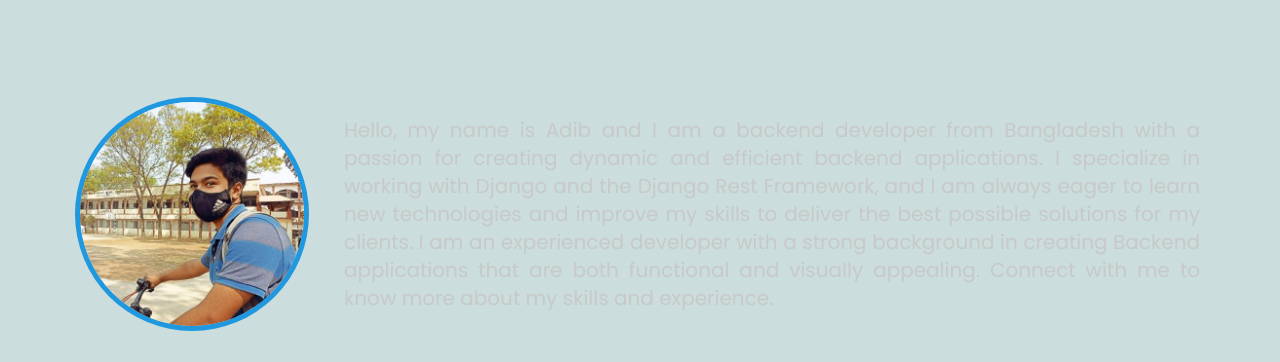
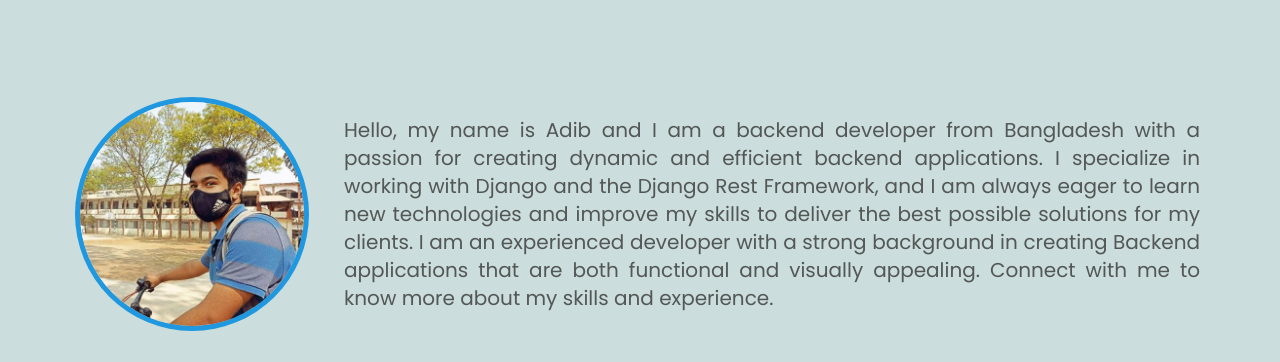
Before and after one commit to adib-the-noob/portfolio, a React (Vite) app: page / in a window 1280 px wide. Shown: the part 910-1272 px from the top of the page. Built offline with nearby package versions, Linux system fonts and the light colour scheme.

Commit message:
updated: css

```diff
--- a/src/Components/Home/AboutMe/About.jsx
+++ b/src/Components/Home/AboutMe/About.jsx
@@ -10,7 +10,7 @@ const About = (props) => {
      <h1 className={`text-center text-4xl md:text-5xl lg:text-6xl text-lightYellow pb-16 md:pb-20 lg:pb-24`}>About Me</h1>
      <div className={`flex flex-col md:flex-row items-center justify-center px-10 md:px-16 lg:px-20 gap-10`}>
           <img src={adib} alt='Mohammed Adib' className={`w-32 md:w-40 lg:w-56 h-32 md:h-40 lg:h-56 rounded-full ring-[5px] ring-lightBlue block my-auto hover:shadow-2xl  hover:shadow-lightBlue transition-all duration-700`}/>
-          <p className={`font-light text-[#c5c4c1c7] text-justify lg:text-xl my-auto ${props.isDaytime ? "text-[#313130c7]" : "text-[#c5c4c1c7]"}`}>Hello, my name is Adib and I am a backend developer from Bangladesh with a passion for creating dynamic and efficient backend applications. I specialize in working with Django and the Django Rest Framework, and I am always eager to learn new technologies and improve my skills to deliver the best possible solutions for my clients. I am an experienced developer with a strong background in creating Backend applications that are both functional and visually appealing. Connect with me to know more about my skills and experience.</p>
+          <p className={`font-light text-justify lg:text-xl my-auto ${props.isDaytime ? "text-[#313130c7]" : "text-[#c5c4c1c7]"}`}>Hello, my name is Adib and I am a backend developer from Bangladesh with a passion for creating dynamic and efficient backend applications. I specialize in working with Django and the Django Rest Framework, and I am always eager to learn new technologies and improve my skills to deliver the best possible solutions for my clients. I am an experienced developer with a strong background in creating Backend applications that are both functional and visually appealing. Connect with me to know more about my skills and experience.</p>
      </div>
     </div>
   )
```
